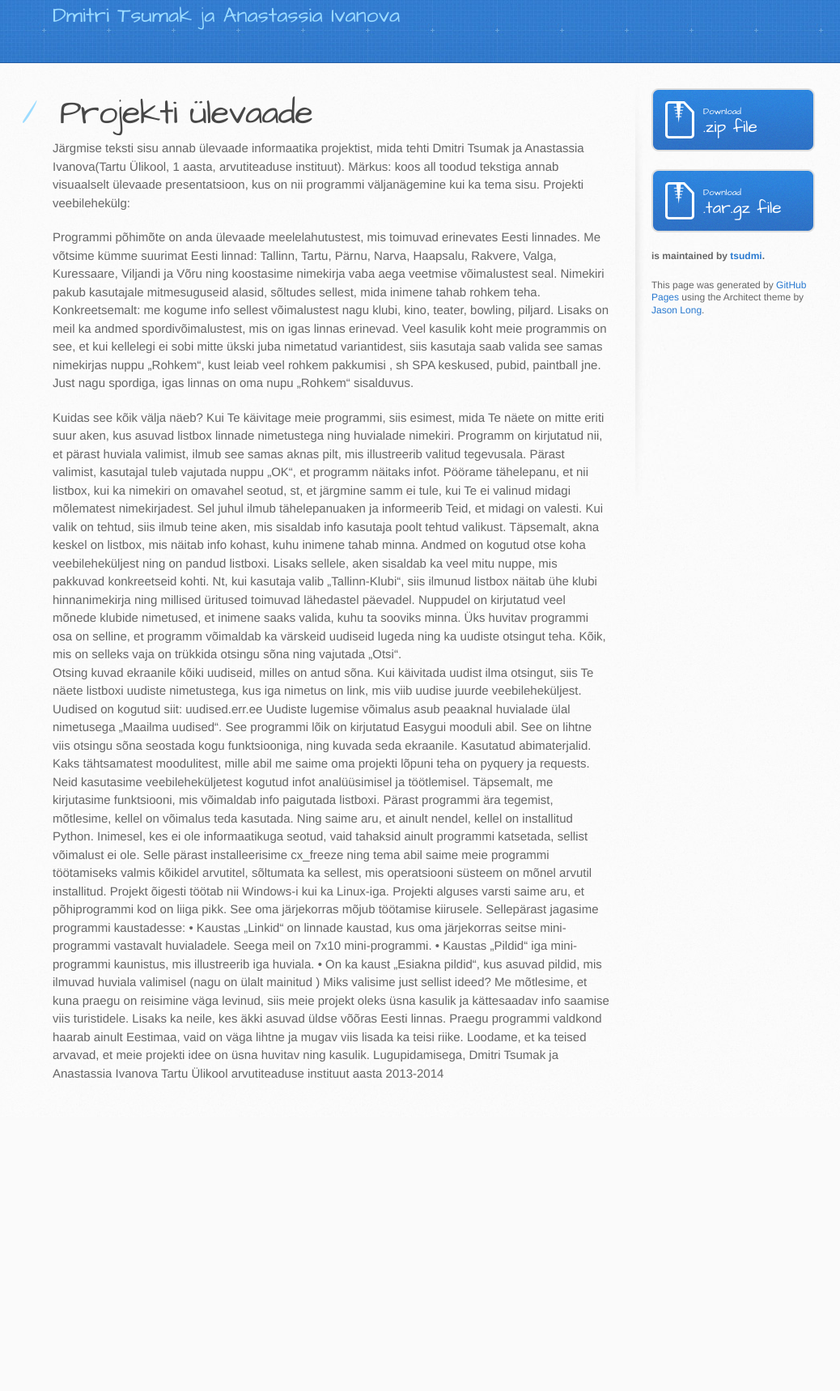
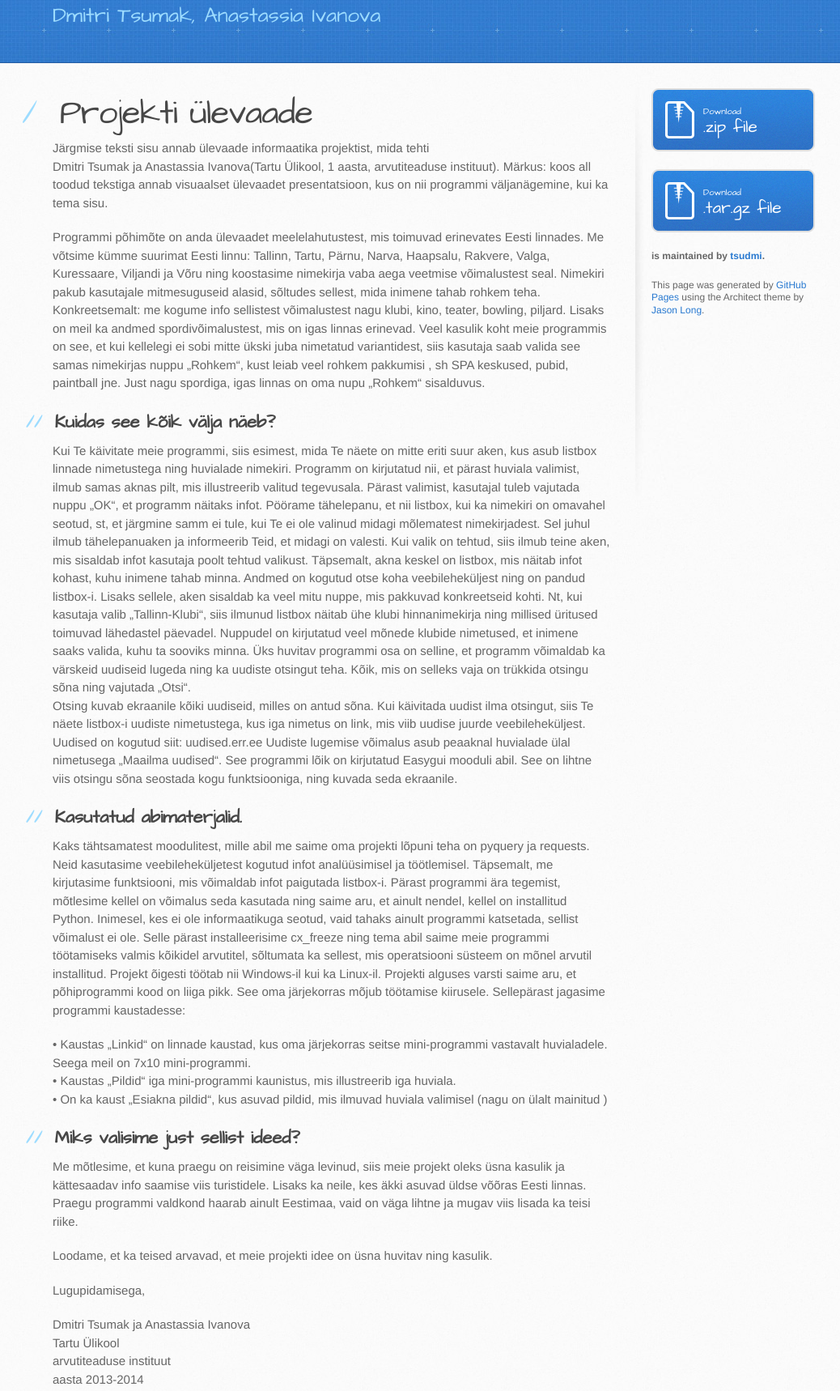
Before and after one commit to Nasty94/Projekt, a plain HTML site: page index.html in a window 1280 px wide. Shown: the part 123-1841 px from the top of the page at 81% size, without its empty margins (105-1143 px from the left). Before the commit the page ends 1503 px from the top, so only its background shows below. Drawn offline with Linux system fonts and the light colour scheme.

Commit message:
Create gh-pages branch via GitHub

```diff
--- a/index.html
+++ b/index.html
@@ -20,7 +20,7 @@
     <header>
       <div class="inner">
         <h1>Projekt &quot;Chill&quot;</h1>
-        <h2>Dmitri Tsumak ja Anastassia Ivanova</h2>
+        <h2>Dmitri Tsumak, Anastassia Ivanova</h2>
         <a href="https://github.com/tsudmi/Projekt" class="button"><small>View project on</small>GitHub</a>
       </div>
     </header>
@@ -31,37 +31,49 @@
           <h1>
 <a name="projekti-%C3%BClevaade" class="anchor" href="#projekti-%C3%BClevaade"><span class="octicon octicon-link"></span></a>Projekti ülevaade</h1>
 
-<p>Järgmise teksti sisu annab ülevaade informaatika projektist, mida tehti Dmitri Tsumak ja Anastassia Ivanova(Tartu Ülikool, 1 aasta, arvutiteaduse instituut).
-Märkus: koos all toodud tekstiga  annab visuaalselt ülevaade presentatsioon, kus on nii programmi väljanägemine kui ka tema sisu.
-Projekti veebilehekülg: </p>
+<p>Järgmise teksti sisu annab ülevaade informaatika projektist,  mida tehti<br>
+Dmitri Tsumak ja Anastassia Ivanova(Tartu Ülikool, 1 aasta, arvutiteaduse instituut).
+Märkus: koos all toodud tekstiga  annab visuaalset ülevaadet presentatsioon, kus on nii programmi väljanägemine, kui ka tema sisu. </p>
 
-<p>Programmi põhimõte on anda ülevaade meelelahutustest, mis toimuvad erinevates Eesti linnades. Me võtsime kümme suurimat Eesti linnad: Tallinn, Tartu, Pärnu, Narva, Haapsalu, Rakvere, Valga, Kuressaare, Viljandi ja Võru ning koostasime nimekirja vaba aega veetmise võimalustest seal.
- Nimekiri pakub kasutajale mitmesuguseid alasid, sõltudes sellest, mida inimene tahab rohkem teha. Konkreetsemalt: me kogume info sellest võimalustest nagu klubi, kino, teater, bowling, piljard. Lisaks on meil ka andmed spordivõimalustest, mis on igas linnas erinevad.
+<p>Programmi põhimõte on anda ülevaadet meelelahutustest, mis toimuvad erinevates Eesti linnades. Me võtsime kümme suurimat Eesti linnu: Tallinn, Tartu, Pärnu, Narva, Haapsalu, Rakvere, Valga, Kuressaare, Viljandi ja Võru ning koostasime nimekirja vaba aega veetmise võimalustest seal.
+Nimekiri pakub kasutajale mitmesuguseid alasid, sõltudes sellest, mida inimene tahab rohkem teha. Konkreetsemalt: me kogume info sellistest võimalustest nagu klubi, kino, teater, bowling, piljard. Lisaks on meil ka andmed spordivõimalustest, mis on igas linnas erinevad.
 Veel kasulik koht meie programmis on see, et kui kellelegi ei sobi mitte ükski juba nimetatud variantidest, siis kasutaja saab valida see samas nimekirjas nuppu „Rohkem“, kust leiab veel rohkem pakkumisi , sh SPA keskused, pubid, paintball jne. Just nagu spordiga, igas linnas on oma nupu „Rohkem“ sisalduvus.</p>
 
-<p>Kuidas see kõik välja näeb?
-Kui Te käivitage meie programmi, siis esimest, mida Te näete on mitte eriti suur aken, kus asuvad listbox linnade nimetustega ning huvialade nimekiri.  Programm on kirjutatud nii, et pärast huviala valimist, ilmub see samas aknas pilt, mis illustreerib valitud tegevusala.
-Pärast valimist, kasutajal tuleb vajutada nuppu „OK“, et programm näitaks infot. Pöörame tähelepanu, et nii listbox, kui ka nimekiri on omavahel seotud, st, et järgmine samm ei tule, kui Te ei valinud midagi mõlematest nimekirjadest. Sel juhul ilmub tähelepanuaken ja informeerib Teid, et midagi on valesti.
-Kui valik on tehtud, siis ilmub teine aken, mis sisaldab info kasutaja poolt tehtud valikust. Täpsemalt, akna keskel on listbox, mis näitab info kohast, kuhu inimene tahab minna. Andmed on kogutud otse koha veebileheküljest ning on pandud listboxi. Lisaks sellele, aken sisaldab ka veel mitu nuppe, mis pakkuvad konkreetseid kohti. Nt, kui kasutaja valib „Tallinn-Klubi“, siis ilmunud listbox näitab ühe klubi hinnanimekirja ning millised üritused toimuvad lähedastel päevadel. Nuppudel on kirjutatud veel mõnede klubide nimetused, et inimene saaks valida, kuhu ta sooviks minna.
+<h2>
+<a name="kuidas-see-k%C3%B5ik-v%C3%A4lja-n%C3%A4eb" class="anchor" href="#kuidas-see-k%C3%B5ik-v%C3%A4lja-n%C3%A4eb"><span class="octicon octicon-link"></span></a>Kuidas see kõik välja näeb?</h2>
+
+<p>Kui Te käivitate meie programmi, siis esimest, mida Te näete on mitte eriti suur aken, kus asub listbox linnade nimetustega ning huvialade nimekiri.  Programm on kirjutatud nii, et pärast huviala valimist, ilmub samas aknas pilt, mis illustreerib valitud tegevusala.
+Pärast valimist, kasutajal tuleb vajutada nuppu „OK“, et programm näitaks infot. Pöörame tähelepanu, et nii listbox, kui ka nimekiri on omavahel seotud, st, et järgmine samm ei tule, kui Te ei ole valinud midagi mõlematest nimekirjadest. Sel juhul ilmub tähelepanuaken ja informeerib Teid, et midagi on valesti.
+Kui valik on tehtud, siis ilmub teine aken, mis sisaldab infot kasutaja poolt tehtud valikust. Täpsemalt, akna keskel on listbox, mis näitab infot kohast, kuhu inimene tahab minna. Andmed on kogutud otse koha veebileheküljest ning on pandud listbox-i. Lisaks sellele, aken sisaldab ka veel mitu nuppe, mis pakkuvad konkreetseid kohti. Nt, kui kasutaja valib „Tallinn-Klubi“, siis ilmunud listbox näitab ühe klubi hinnanimekirja ning millised üritused toimuvad lähedastel päevadel. Nuppudel on kirjutatud veel mõnede klubide nimetused, et inimene saaks valida, kuhu ta sooviks minna.
 Üks huvitav programmi osa on selline, et programm võimaldab ka värskeid uudiseid lugeda ning ka uudiste otsingut teha. Kõik, mis on selleks vaja on trükkida otsingu sõna ning vajutada „Otsi“.<br>
-Otsing kuvad ekraanile kõiki uudiseid, milles on antud sõna.
-Kui käivitada uudist ilma otsingut, siis Te näete listboxi uudiste nimetustega, kus iga nimetus on link, mis viib uudise juurde veebileheküljest. Uudised on kogutud siit: uudised.err.ee
-Uudiste lugemise võimalus asub peaaknal huvialade ülal nimetusega „Maailma uudised“. See programmi lõik on kirjutatud    Easygui  mooduli abil. See on lihtne viis otsingu sõna seostada kogu funktsiooniga, ning  kuvada seda ekraanile.
-Kasutatud abimaterjalid.
-Kaks tähtsamatest moodulitest, mille abil me saime oma projekti lõpuni teha on pyquery ja requests. Neid kasutasime veebileheküljetest kogutud infot analüüsimisel ja töötlemisel. Täpsemalt, me kirjutasime funktsiooni, mis võimaldab info paigutada listboxi.
-Pärast programmi ära tegemist, mõtlesime, kellel on võimalus teda kasutada. Ning saime aru, et ainult nendel, kellel on installitud Python. Inimesel, kes ei ole informaatikuga seotud, vaid tahaksid ainult programmi katsetada, sellist võimalust ei ole. Selle pärast installeerisime cx_freeze ning tema abil saime meie programmi töötamiseks valmis kõikidel arvutitel, sõltumata ka sellest, mis operatsiooni süsteem on mõnel arvutil installitud. Projekt õigesti töötab nii Windows-i kui ka Linux-iga.
-Projekti alguses varsti saime aru, et põhiprogrammi kod on liiga pikk. See oma järjekorras mõjub töötamise kiirusele. Sellepärast jagasime programmi kaustadesse:
-• Kaustas „Linkid“ on linnade kaustad, kus oma järjekorras  seitse mini-programmi vastavalt huvialadele. Seega meil on 7x10 mini-programmi.
-• Kaustas „Pildid“ iga mini-programmi kaunistus, mis illustreerib iga huviala.
-• On ka kaust „Esiakna pildid“, kus asuvad pildid, mis ilmuvad huviala valimisel (nagu on ülalt mainitud )
-Miks valisime just sellist ideed?
-Me mõtlesime, et kuna praegu on reisimine väga levinud, siis meie projekt oleks üsna kasulik ja kättesaadav info saamise viis turistidele. Lisaks ka neile, kes äkki asuvad üldse võõras Eesti linnas.
-Praegu programmi valdkond haarab ainult Eestimaa, vaid on väga lihtne ja mugav viis lisada ka teisi riike.
-Loodame, et ka teised arvavad, et meie projekti idee on üsna huvitav ning kasulik.
-Lugupidamisega,
-Dmitri Tsumak ja Anastassia Ivanova
-Tartu Ülikool
-arvutiteaduse instituut
+Otsing kuvab ekraanile kõiki uudiseid, milles on antud sõna.
+Kui käivitada uudist ilma otsingut, siis Te näete listbox-i uudiste nimetustega, kus iga nimetus on link, mis viib uudise juurde veebileheküljest. Uudised on kogutud siit: uudised.err.ee
+Uudiste lugemise võimalus asub peaaknal huvialade ülal nimetusega „Maailma uudised“. See programmi lõik on kirjutatud  Easygui  mooduli abil. See on lihtne viis otsingu sõna seostada kogu funktsiooniga, ning  kuvada seda ekraanile.</p>
+
+<h2>
+<a name="kasutatud-abimaterjalid" class="anchor" href="#kasutatud-abimaterjalid"><span class="octicon octicon-link"></span></a>Kasutatud abimaterjalid.</h2>
+
+<p>Kaks tähtsamatest moodulitest, mille abil me saime oma projekti lõpuni teha on pyquery ja requests. Neid kasutasime veebileheküljetest kogutud infot analüüsimisel ja töötlemisel. Täpsemalt, me kirjutasime funktsiooni, mis võimaldab infot paigutada listbox-i.
+Pärast programmi ära tegemist, mõtlesime kellel on võimalus seda kasutada ning saime aru, et ainult nendel, kellel on installitud Python. Inimesel, kes ei ole informaatikuga seotud, vaid tahaks ainult programmi katsetada, sellist võimalust ei ole. Selle pärast installeerisime cx_freeze ning tema abil saime meie programmi töötamiseks valmis kõikidel arvutitel, sõltumata ka sellest, mis operatsiooni süsteem on mõnel arvutil installitud. Projekt õigesti töötab nii Windows-il kui ka Linux-il.
+Projekti alguses varsti saime aru, et põhiprogrammi kood on liiga pikk. See oma järjekorras mõjub töötamise kiirusele. Sellepärast jagasime programmi kaustadesse:  </p>
+
+<p>• Kaustas „Linkid“ on linnade kaustad, kus oma järjekorras  seitse mini-programmi vastavalt huvialadele. Seega meil on 7x10 mini-programmi.<br>
+• Kaustas „Pildid“ iga mini-programmi kaunistus, mis illustreerib iga huviala.<br>
+• On ka kaust „Esiakna pildid“, kus asuvad pildid, mis ilmuvad huviala valimisel (nagu on ülalt mainitud )</p>
+
+<h2>
+<a name="miks-valisime-just-sellist-ideed" class="anchor" href="#miks-valisime-just-sellist-ideed"><span class="octicon octicon-link"></span></a>Miks valisime just sellist ideed?</h2>
+
+<p>Me mõtlesime, et kuna praegu on reisimine väga levinud, siis meie projekt oleks üsna kasulik ja kättesaadav info saamise viis turistidele. Lisaks ka neile, kes äkki asuvad üldse võõras Eesti linnas.
+Praegu programmi valdkond haarab ainult Eestimaa, vaid on väga lihtne ja mugav viis lisada ka teisi riike.</p>
+
+<p>Loodame, et ka teised arvavad, et meie projekti idee on üsna huvitav ning kasulik.  </p>
+
+<p>Lugupidamisega,</p>
+
+<p>Dmitri Tsumak ja Anastassia Ivanova<br>
+Tartu Ülikool<br>
+arvutiteaduse instituut<br>
 aasta 2013-2014</p>
         </section>
 
```
Also changed, not shown: params.json (+1 -1 lines).
